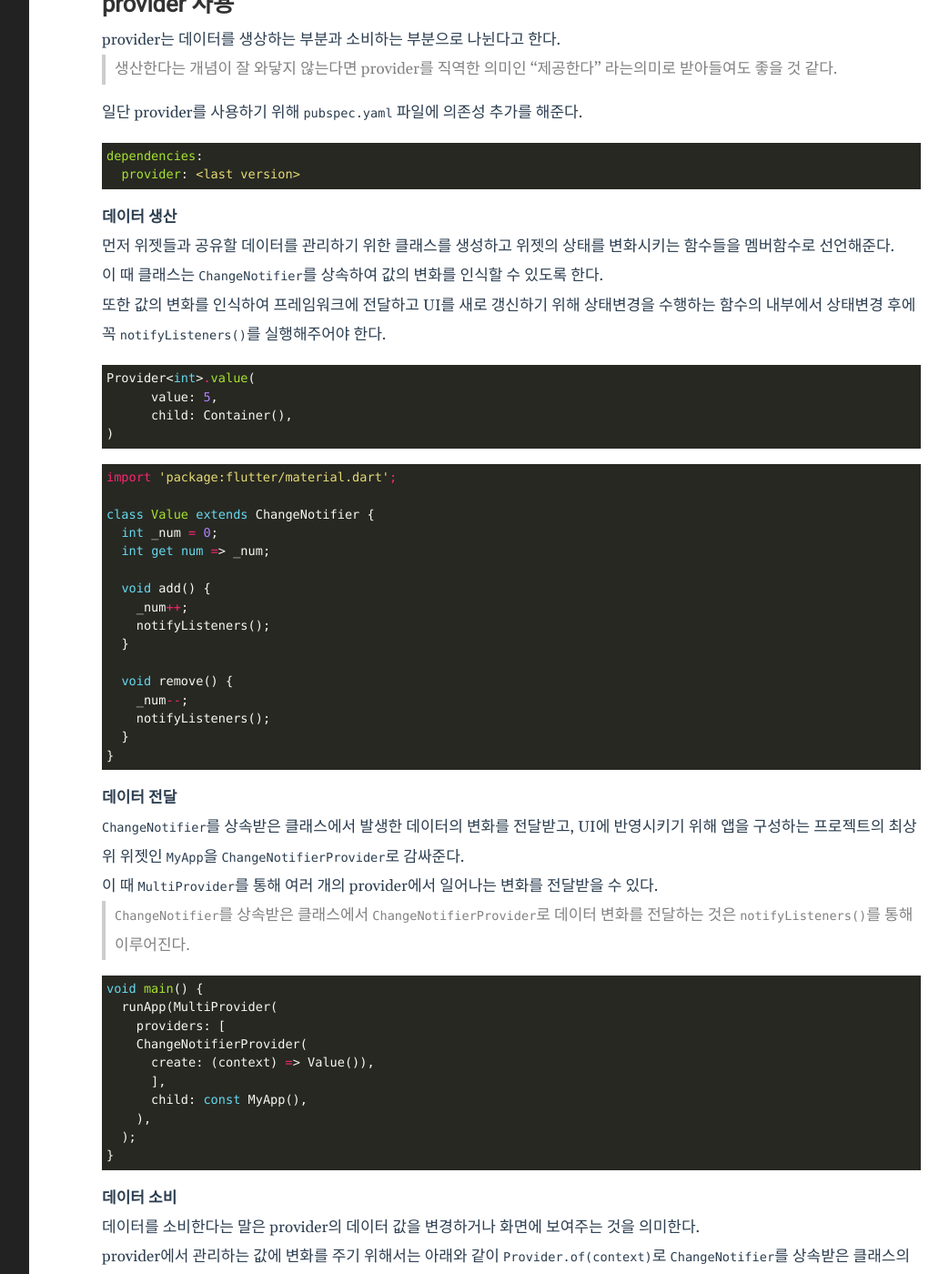
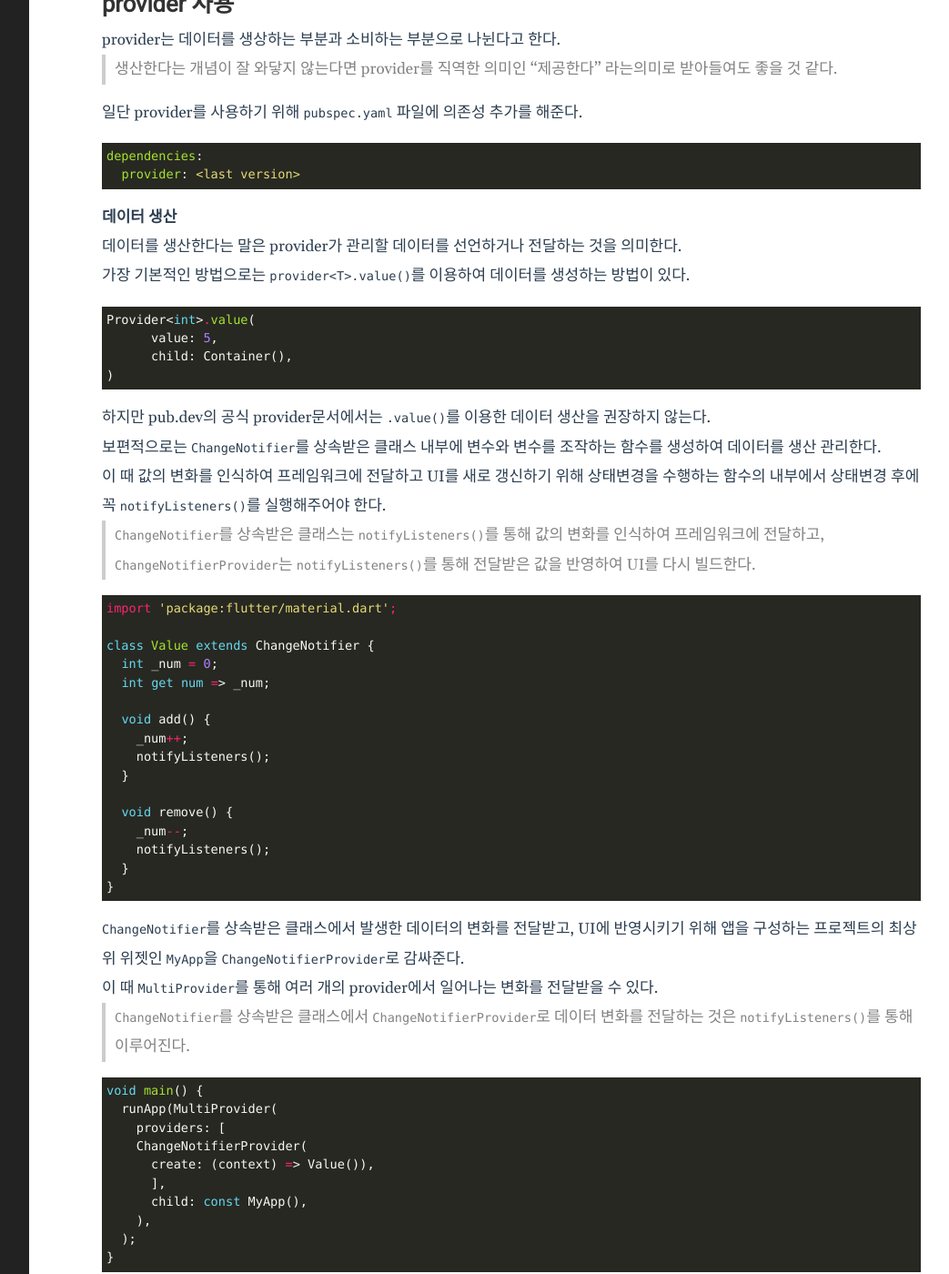
Before and after one commit to Kyoung-M1N/kyoung-M1N.github.io, a Jekyll site: the page built from _posts/2022-02-04-[Flutter]provider.md, in a window 1280 px wide and 1400 px high, scrolled down 818 px. Shown: the whole window at 91% size, without its empty margins (188-1231 px from the left). Built offline with Jekyll 4.4.1, drawn with Linux system fonts in a browser that asks for light colours; some of the changed text lies outside the part shown.

Commit message:
포스트 수정

````diff
--- a/_posts/2022-02-04-[Flutter]provider.md
+++ b/_posts/2022-02-04-[Flutter]provider.md
@@ -44,13 +44,9 @@ dependencies:
 
 **데이터 생산**
 
-먼저 위젯들과 공유할 데이터를 관리하기 위한 클래스를 생성하고 위젯의 상태를 변화시키는 함수들을 멤버함수로 선언해준다.
+데이터를 생산한다는 말은 provider가 관리할 데이터를 선언하거나 전달하는 것을 의미한다.
 
-이 때  클래스는 `ChangeNotifier`를 상속하여 값의 변화를 인식할 수 있도록 한다.
-
-또한 값의 변화를 인식하여 프레임워크에 전달하고 UI를 새로 갱신하기 위해 상태변경을 수행하는 함수의 내부에서 상태변경 후에 꼭  `notifyListeners()`를 실행해주어야 한다.
-
-
+가장 기본적인 방법으로는 `provider<T>.value()`를 이용하여 데이터를 생성하는 방법이 있다.
 
 ```dart
 Provider<int>.value(
@@ -59,11 +55,13 @@ Provider<int>.value(
 )
 ```
 
+하지만 pub.dev의 공식 provider문서에서는 `.value()`를 이용한 데이터 생산을 권장하지 않는다.
 
+보편적으로는 `ChangeNotifier`를 상속받은 클래스 내부에 변수와 변수를 조작하는 함수를 생성하여 데이터를 생산 관리한다.
 
+이 때 값의 변화를 인식하여 프레임워크에 전달하고 UI를 새로 갱신하기 위해 상태변경을 수행하는 함수의 내부에서 상태변경 후에 꼭  `notifyListeners()`를 실행해주어야 한다.
 
-
-
+>`ChangeNotifier`를 상속받은 클래스는 `notifyListeners()`를 통해 값의 변화를 인식하여 프레임워크에 전달하고, `ChangeNotifierProvider`는 `notifyListeners()`를 통해 전달받은 값을 반영하여 UI를 다시 빌드한다.
 
 ```dart
 import 'package:flutter/material.dart';
@@ -109,15 +107,11 @@ void main() {
 
 데이터를 소비한다는 말은 provider의 데이터 값을 변경하거나 화면에 보여주는 것을 의미한다.
 
-provider에서 관리하는 값에 변화를 주기 위해서는 아래와 같이 `Provider.of(context)`로 `ChangeNotifier`를 상속받은 클래스의 데이터를 사용하거나 변경할 수 있다.
+provider에서 관리하는 값에 변화를 주기 위해서는 `context.watch<T>()`를 통해 값을 보여주거나 `context.read<T>()`로 값을 변경할 수 있다.
 
+보통은 아래와 같이 `Provider.of(context)`로 `ChangeNotifier`를 상속받은 클래스의 데이터를 사용하거나 변경할 수 있다.
 
-
-```dart
-var data = Provider.of<int>(context)
-```
-
-
+> `context.watch<T>()`는 `Provider.of<T>(context)`와 동일한 기능을 수행하고, `context.read<T>()`는 `Provider.of<T>(context, listen: false)`와 동일한 기능을 한다.
 
 ```dart
 class Home extends StatelessWidget {
@@ -170,17 +164,24 @@ class Home extends StatelessWidget {
 
 또한 `Consumer`를 통해서도 `ChangeNotifier`를 상속받은 클래스의 데이터를 사용하거나 변경할 수 있다.
 
+보통 provider에 의한 데이터 생산과 소비가 한 곳에서 이루어지는 상황에서 사용하며, 이러한 상황은 `ChangeNotifierProvider`의 child에 `build`를 통해 생성된 위젯이 아닌 직접 생성된 위젯이 존재하여  `context.watch<T>()`와 `context.read<T>()`가 `ChangeNotifierProvider`의 자식들에게서 context를 탐색할 수 없게 되었을 때 발생한다.
+
+> 따라서 보통은 `ChangeNotifier`를 상속받은 클래스에서 관리하는 데이터를 앱의 하위클래스들이 쉽게 접근할 수 있도록 `MaterialApp`클래스나  `MaterialApp`을 리턴하는 최상위 클래스를 `ChangeNotifierProvider`로 감싸준다.
+
 ```dart
 class ValueWidget extends StatelessWidget {
   const ValueWidget({Key? key}) : super(key: key);
 
   @override
   Widget build(BuildContext context) {
-    return Center(
-      child: Consumer<Value>(
-        builder: (context, value, child) {
-          return Text(value.num.toString());
-        },
+    return ChangeNotifierProvider<Value>(
+        create: (_) => Value(),
+        child: Center(
+      	child: Consumer<Value>(
+        	builder: (context, value, child) => Text(
+                value.num.toString(),
+            ),
+      	),
       ),
     );
   }
````
Also changed, not shown: other parts of _posts/2022-02-04-[Flutter]provider.md (+1 -1 lines).
